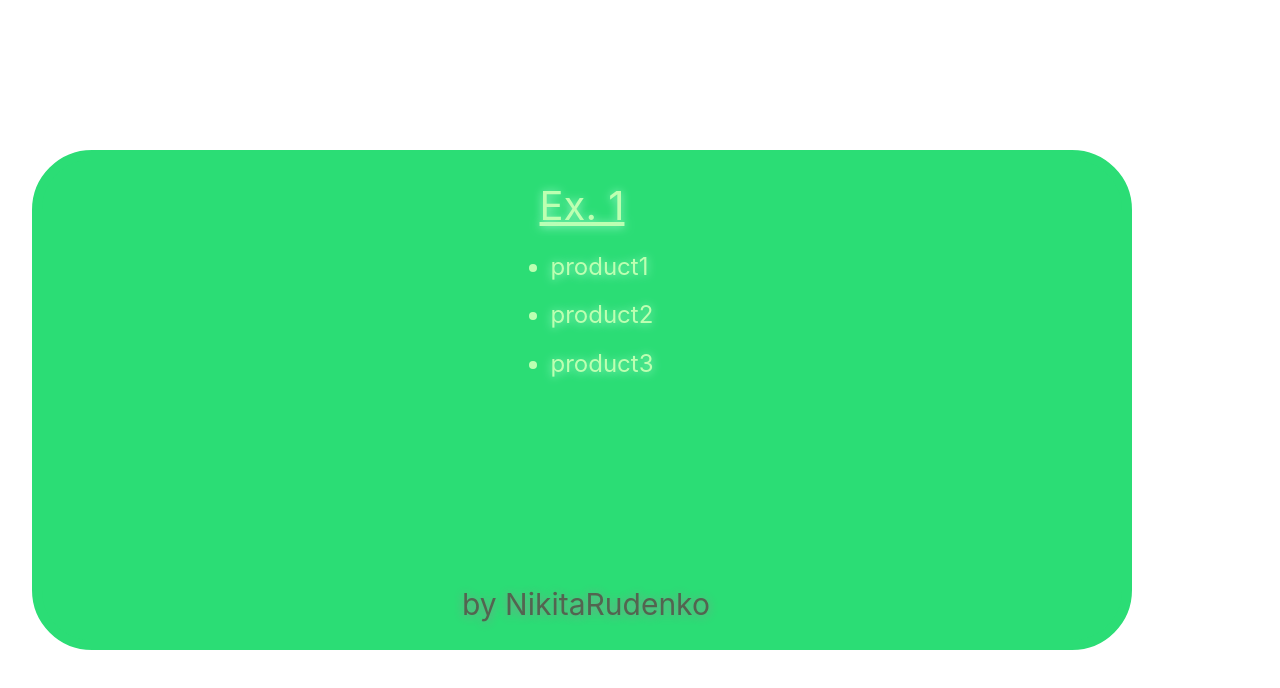
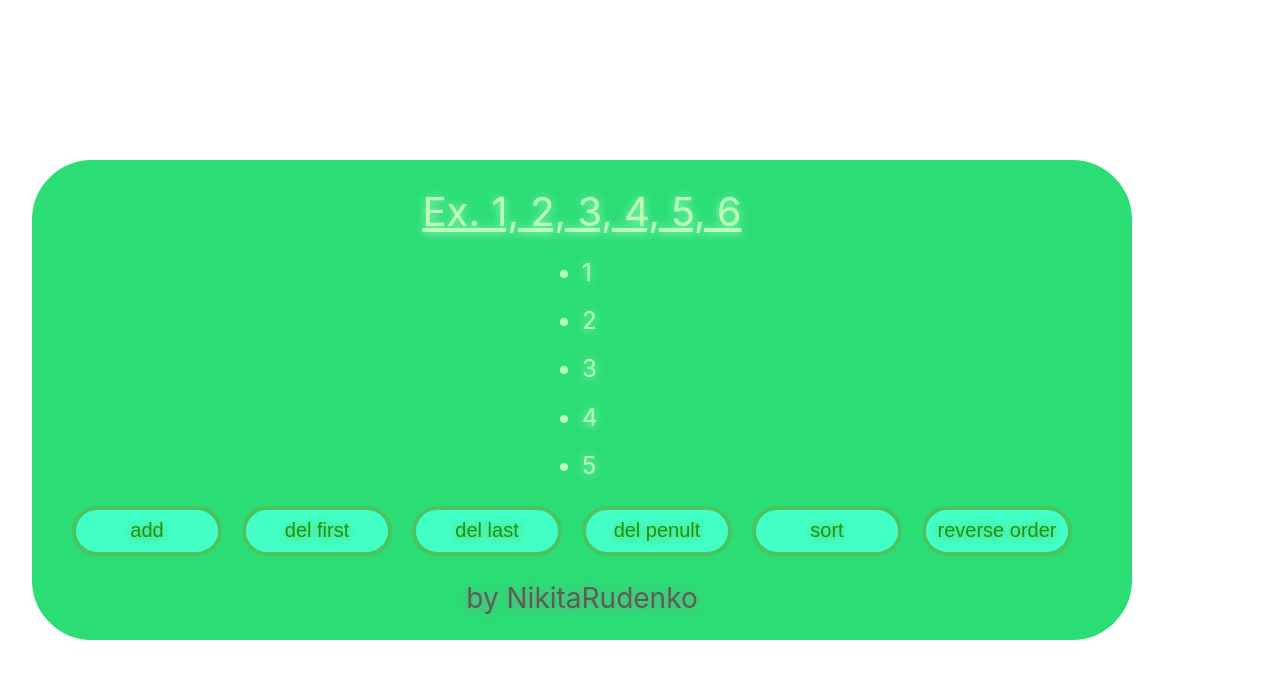
Before and after one commit to nickruden/vue3_base, a Vue app: page / in a window 1280 px wide. Shown: the top 688 px of the page. Built offline with nearby package versions, Linux system fonts and the light colour scheme.

Commit message:
Реактивность массивов в Vue(Task_35)

```diff
--- a/src/App.vue
+++ b/src/App.vue
@@ -3,25 +3,42 @@
   name: "App",
   data() {
     return {
-      // Ex. 1
-      products: [
-			  {
-				  id: 1,
-				  name: 'product1',
-			  },
-			  {
-				  id: 2,
-				  name: 'product2',
-			  },
-			  {
-				  id: 3,
-				  name: 'product3',
-			  },
-		  ],
+      // Ex. 1, 2, 3, 4, 5, 6
+      arr: [1, 2, 3, 4, 5],
     }
   },
+
+
   methods: {
+    // Ex. 1
+    add: function() {
+      this.arr.push(this.arr.length+1);
+    },
 
+    // Ex. 2
+    delf: function() {
+      this.arr.shift();
+    },
+
+    // Ex. 3
+    dell: function() {
+      this.arr.pop();
+    },
+
+    // Ex. 4
+    delp: function() {
+      this.arr.splice(this.arr.length-2, 1);
+    },
+
+    // Ex. 5
+    sort: function() {
+      this.arr.sort();
+    },
+
+    // Ex. 6
+    rev: function() {
+      this.arr.reverse();
+    },
   }
 }
 </script>
@@ -30,13 +47,30 @@
   <div id="main">
     <!-- Ex. 1 -->
     <div>
-      <h2>Ex. 1</h2>
-      <ul v-for="product in products" :key="product.id">
-        <li>{{ product.name }}</li>
+      <h2>Ex. 1, 2, 3, 4, 5, 6 </h2>
+      <ul v-for="elem in  arr">
+        <li>{{ elem }}</li>
       </ul>
     </div>
+    <button @click="add">add</button>
+
+   <!-- Ex. 2 -->
+    <button @click="delf">del first</button>
+
+   <!-- Ex. 3 -->
+    <button @click="dell">del last</button>
+
+   <!-- Ex. 4 -->
+    <button @click="delp">del penult</button>
+
+   <!-- Ex. 5 -->
+    <button @click="sort">sort</button>
+
+   <!-- Ex. 6 -->
+    <button @click="rev">reverse order</button>
+
+    <p id="endword">by NikitaRudenko</p>
   </div>
-  <p id="endword">by NikitaRudenko</p>
 </template>
 
 <style>
@@ -46,14 +80,10 @@
     background-color: rgb(43, 221, 117);
     color: rgb(189, 255, 177);
     width: 1100px;
-    height: 500px;
     text-align: center;
     border: 10px solid rgb(43, 221, 117);
     border-radius:60px;
     text-shadow: 0px 1px 10px rgb(160, 248, 207);
-    display: flex;
-    flex-direction: row;
-    justify-content: space-around;
   }
   #main div{
     margin-top: 10px;
@@ -61,7 +91,7 @@
   #main p{
     font-size: 28px;
     margin-top: 20px;
-    margin-bottom: 20px;
+    margin-bottom: 10px;
   }
   #main h2{
     font-size: 40px;
@@ -74,6 +104,7 @@
   #main ul{
     margin-top: 10px;
     text-align: left;
+    margin-left: 500px;
     font-size: 24px;
   }
   #main table{
@@ -89,10 +120,28 @@
     font-size: 24px;
     color: rgb(22, 88, 69);
   }
+
+  #main button{
+    margin-top: 20px;
+    margin-right: 20px;
+    color: rgb(26, 151, 9);
+    font-size: 20px;
+    text-shadow: 0px 1px 10px rgb(108, 180, 84);
+    background-color: rgb(66, 255, 198);
+    height: 50px;
+    width: 150px;
+    border: 4px solid rgb(74, 197, 94);
+    border-radius: 40px;
+  }
+  #main button:hover{
+    color: rgb(57, 107, 41);
+    background-color: rgb(74, 197, 94);
+    border: 4px solid rgb(66, 255, 198);
+    text-shadow: 0px 1px 10px rgb(160, 248, 207);
+  }
+
   #endword{
     font-size: 30px;
-    margin-top: 480px;
-    margin-left: -670px;
     color: rgb(83, 100, 80);
     text-shadow: 0px 1px 10px rgb(128, 151, 141);
   }
```
